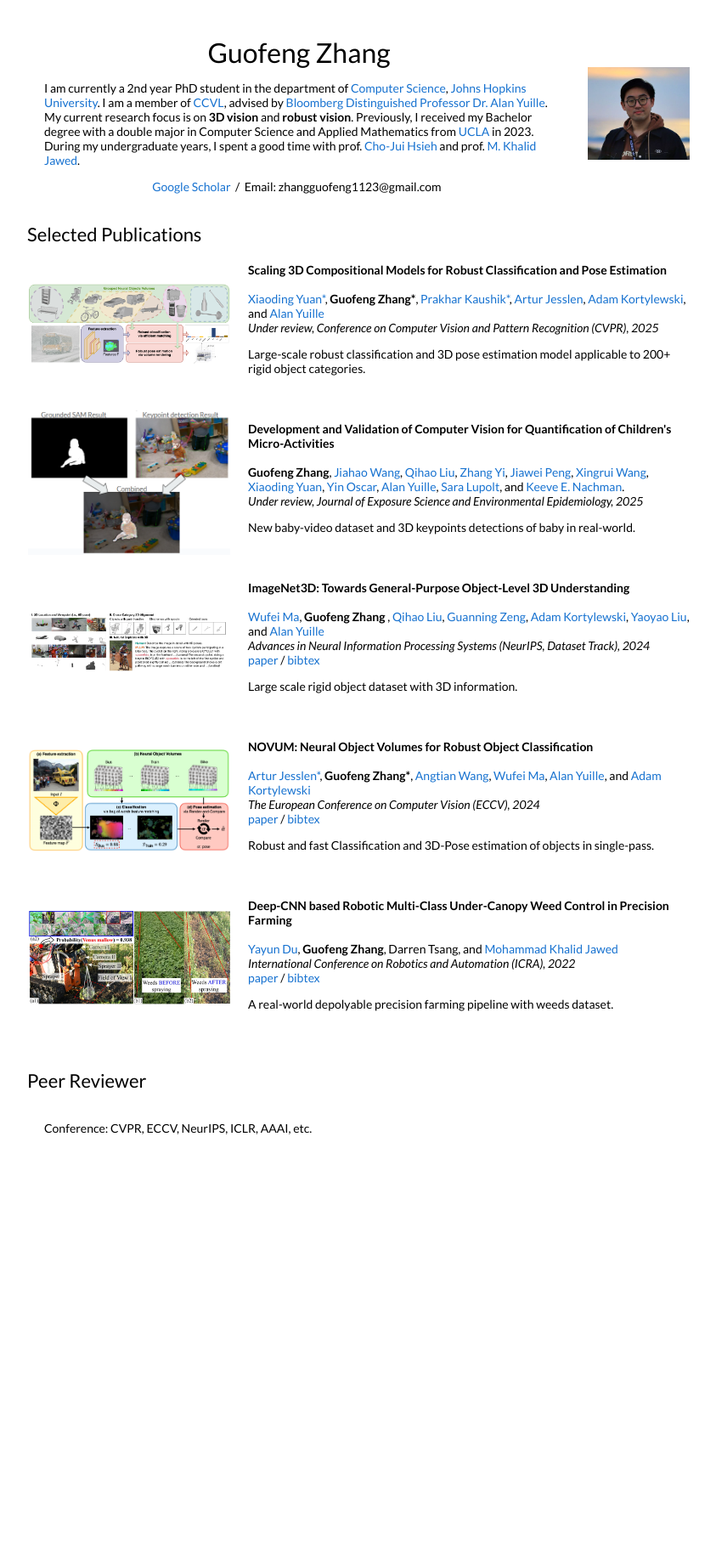
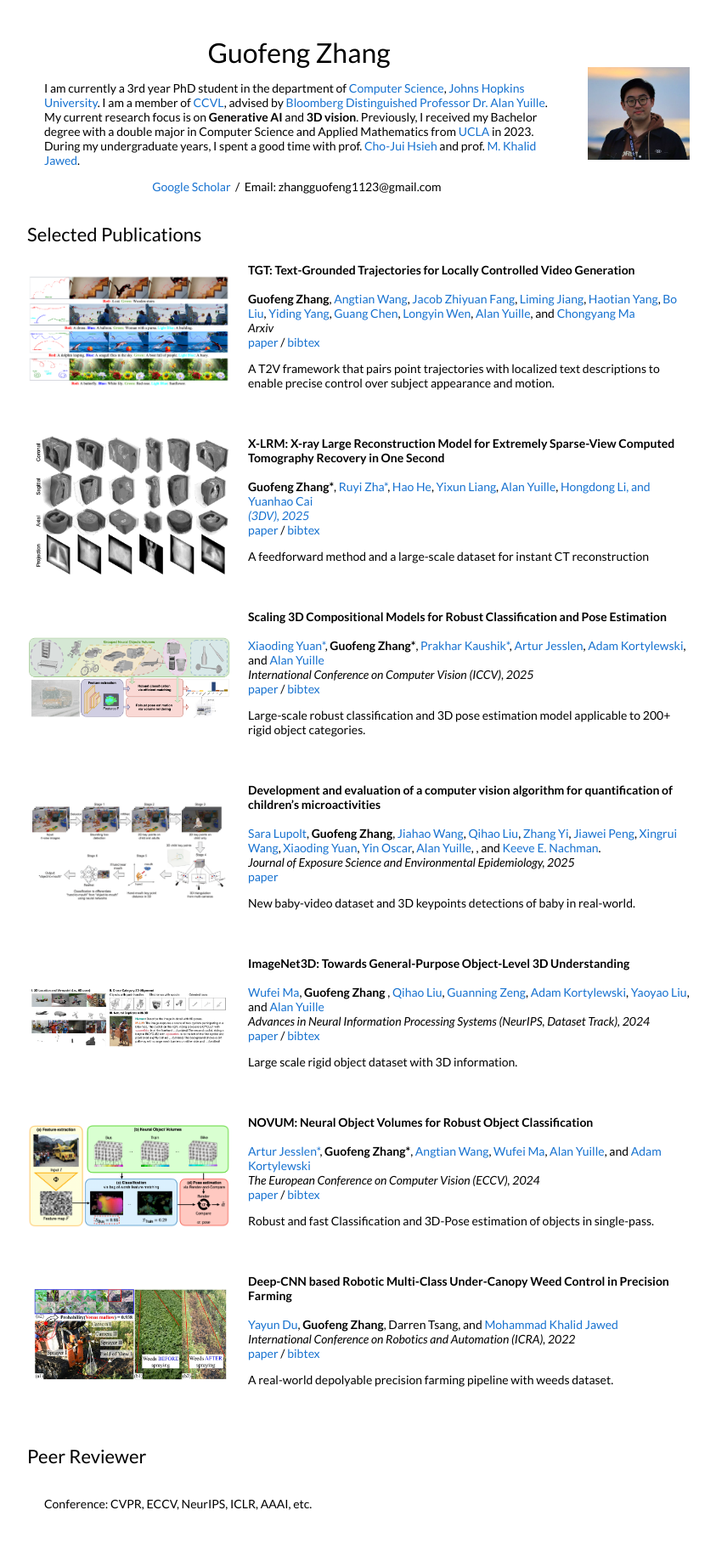
Before and after one commit to Richard-Guofeng-Zhang/Richard-Guofeng-Zhang.github.io, a Jekyll site: the page built from _posts/2025-09-15-cvpr26.markdown, in a window 1280 px wide. Shown: the whole page at 85% size, without its empty margins (208-1051 px from the left). Built offline with Jekyll 4.4.1, drawn with Linux system fonts in a browser that asks for light colours; before the commit the page ends 1395 px from its top, so only the background shows below that.

Commit message:
new update

```diff
--- a/_layouts/default.html
+++ b/_layouts/default.html
@@ -27,9 +27,9 @@
               <h1>
                 Guofeng Zhang
               </h1>
-              <p>I am currently a 2nd year PhD student in the department of <a href="https://www.cs.jhu.edu/">Computer Science</a>, <a href="https://www.jhu.edu/">Johns Hopkins University</a>.
+              <p>I am currently a 3rd year PhD student in the department of <a href="https://www.cs.jhu.edu/">Computer Science</a>, <a href="https://www.jhu.edu/">Johns Hopkins University</a>.
                 I am a member of <a href="https://ccvl.jhu.edu/">CCVL</a>, advised by <a href="https://en.wikipedia.org/wiki/Bloomberg_Distinguished_Professorships">Bloomberg Distinguished Professor</a>
-                <a href="https://www.cs.jhu.edu/~ayuille/"> Dr. Alan Yuille</a>. My current research focus is on <b>3D vision</b> and <b>robust vision</b>.
+                <a href="https://www.cs.jhu.edu/~ayuille/"> Dr. Alan Yuille</a>. My current research focus is on <b>Generative AI</b> and <b>3D vision</b>.
                 Previously, I received my Bachelor degree with a double major in Computer Science and Applied Mathematics from <a href="https://www.ucla.edu/">UCLA</a> in 2023. During my undergraduate years, I spent a good time with prof. <a href="https://web.cs.ucla.edu/~chohsieh/">Cho-Jui Hsieh</a> and prof. <a href="https://www.khalidjawed.com/">M. Khalid Jawed</a>.
               </p>
               <p style="text-align:center">
--- a/_posts/2024-11-15-scaling25.markdown
+++ b/_posts/2024-11-15-scaling26.markdown
@@ -3,10 +3,12 @@ layout: post
 title:  "Scaling 3D Compositional Models for Robust Classification and Pose Estimation"
 date: 2024-11-15 23:00:00 -0000
 priority: 5
-image: /images/scaling_cvpr2025.png
+image: /images/scaling_iccv2025.png
 categories: research
 author: "Guofeng Zhang"
-venue: "Under review, Conference on Computer Vision and Pattern Recognition (CVPR), 2025"
+venue: "International Conference on Computer Vision (ICCV), 2025"
+paper: https://openaccess.thecvf.com/content/ICCV2025/papers/Yuan_Scaling_3D_Compositional_Models_for_Robust_Classification_and_Pose_Estimation_ICCV_2025_paper.pdf
+bibtex: /bibtex/scaling_iccv2025.txt
 authors: <a herf="https://scholar.google.com/citations?hl=en&user=p7QTY-cAAAAJ">Xiaoding Yuan*</a>, <strong>Guofeng Zhang*</strong>, <a herf="https://scholar.google.com/citations?hl=en&user=GXJRSLQAAAAJ"> Prakhar Kaushik*</a>, <a herf="https://scholar.google.com/citations?user=fRT8Eg4AAAAJ">Artur Jesslen</a>, <a herf="https://scholar.google.com/citations?hl=en&user=tRLUOBIAAAAJ"> Adam Kortylewski</a>, and <a herf="https://scholar.google.com/citations?user=FJ-huxgAAAAJ">Alan Yuille</a>
 ---
 Large-scale robust classification and 3D pose estimation model applicable to 200+ rigid object categories.
--- /dev/null
+++ b/_posts/2025-09-15-cvpr26.markdown
@@ -0,0 +1,14 @@
+---
+layout: post
+title:  "TGT: Text-Grounded Trajectories for Locally Controlled Video Generation"
+date: 2025-09-15 23:00:00 -0000
+priority: 7
+image: /images/tgt_cvpr2026.png
+categories: research
+author: "Guofeng Zhang"
+venue: "Arxiv"
+paper: https://arxiv.org/pdf/2510.15104
+bibtex: /bibtex/tgt_cvpr2026.txt
+authors: <strong>Guofeng Zhang</strong>, <a herf="https://scholar.google.com/citations?user=YR7re-cAAAAJ">Angtian Wang</a>, <a herf="https://scholar.google.com/citations?hl=en&user=fHWXpq4AAAAJ">Jacob Zhiyuan Fang</a>, <a herf="https://scholar.google.com/citations?hl=en&user=v_D9J7kAAAAJ">Liming Jiang</a>, <a herf="https://scholar.google.com/citations?hl=en&user=LH71RGkAAAAJ">Haotian Yang</a>, <a herf="https://scholar.google.com/citations?hl=en&user=NOgz-HsAAAAJ">Bo Liu</a>, <a herf="https://scholar.google.com/citations?hl=en&user=8wqco1kAAAAJ">Yiding Yang</a>, <a herf="https://scholar.google.com/citations?hl=en&user=v8pQUCYAAAAJ">Guang Chen</a>, <a herf="https://scholar.google.com/citations?hl=en&user=PO9WFl0AAAAJ">Longyin Wen</a>, <a herf="https://scholar.google.com/citations?user=FJ-huxgAAAAJ">Alan Yuille</a>, and <a herf="https://scholar.google.com/citations?hl=en&user=l-ZQfpQAAAAJ">Chongyang Ma</a>
+---
+A T2V framework that pairs point trajectories with localized text descriptions to enable precise control over subject appearance and motion.
--- /dev/null
+++ b/bibtex/tgt_cvpr2026.txt
@@ -0,0 +1,6 @@
+@article{zhang2025tgt,
+  title={TGT: Text-Grounded Trajectories for Locally Controlled Video Generation},
+  author={Zhang, Guofeng and Wang, Angtian and Fang, Jacob Zhiyuan and Jiang, Liming and Yang, Haotian and Liu, Bo and Yang, Yiding and Chen, Guang and Wen, Longyin and Yuille, Alan and others},
+  journal={arXiv preprint arXiv:2510.15104},
+  year={2025}
+}
--- /dev/null
+++ b/bibtex/xlrm_3dv2026.txt
@@ -0,0 +1,6 @@
+@article{zhang2025x,
+  title={X-lrm: X-ray large reconstruction model for extremely sparse-view computed tomography recovery in one second},
+  author={Zhang, Guofeng and Zha, Ruyi and He, Hao and Liang, Yixun and Yuille, Alan and Li, Hongdong and Cai, Yuanhao},
+  journal={arXiv preprint arXiv:2503.06382},
+  year={2025}
+}
```
Also changed, not shown: _posts/2024-11-10-baby25.markdown (+4 -3 lines), _posts/2025-08-12-3dv26.markdown (added, +14 -0 lines), bibtex/imagenet3d_nips2024.txt (+7 -8 lines), bibtex/novum_eccv2024.txt (+8 -10 lines), bibtex/robot_icra2022.txt (+5 -5 lines), bibtex/scaling_iccv2025.txt (added, +8 -0 lines), images/baby2025.png, images/robot_icra2022.png, images/scaling_iccv2025.png (renamed from images/scaling_cvpr2025.png), images/tgt_cvpr2026.png (added), images/xlrm_3dv2026.png (added), 2 other files.
